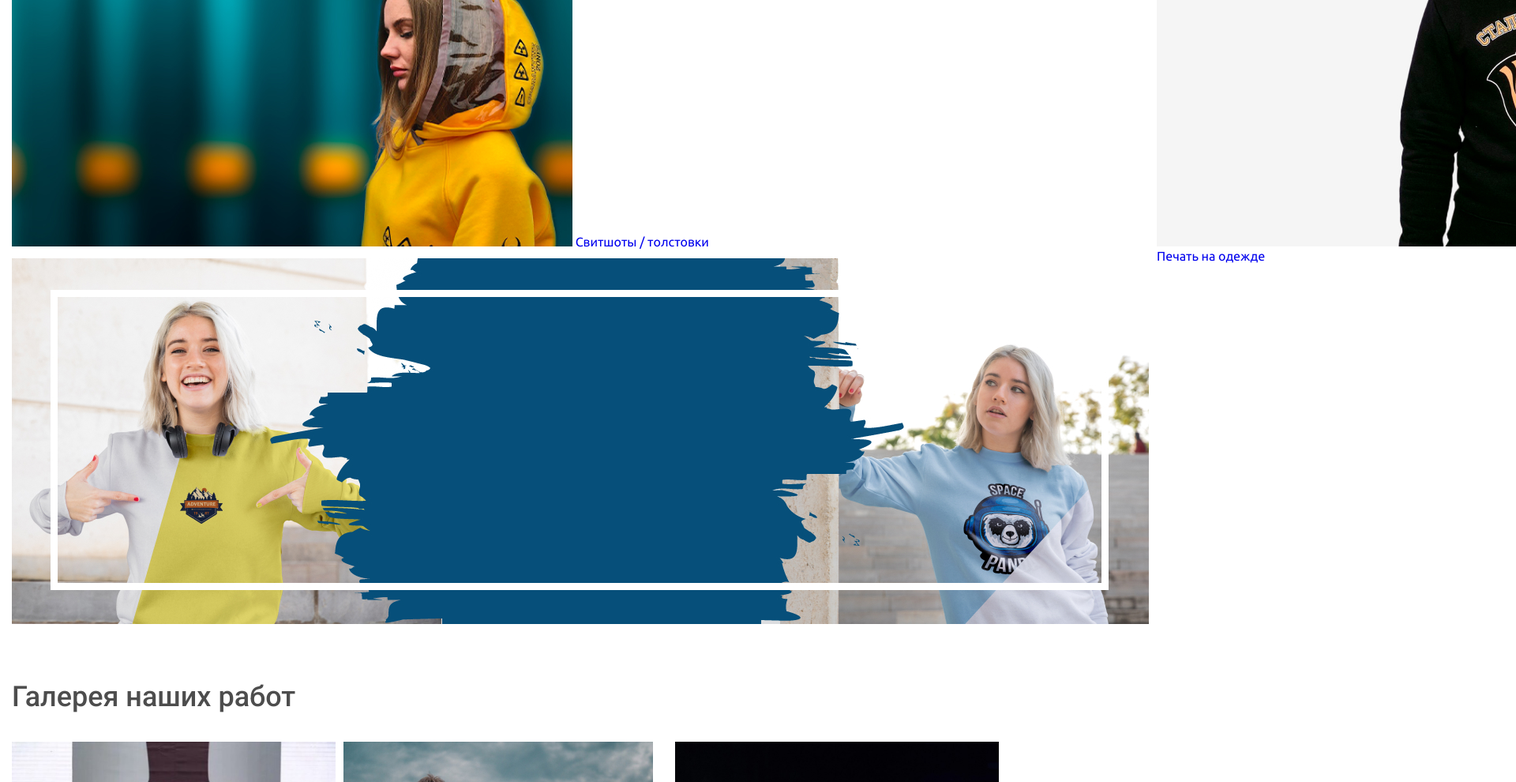
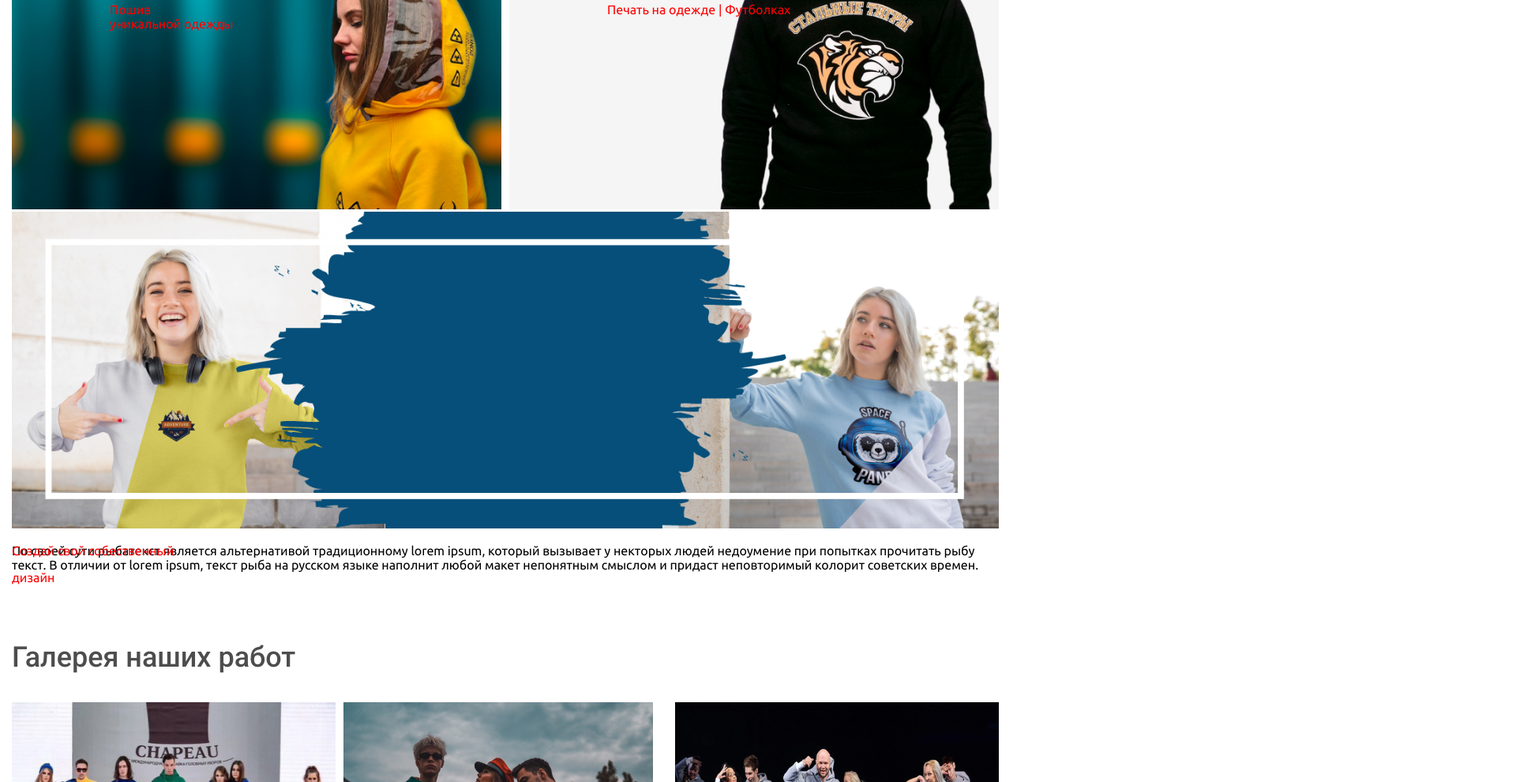
Before and after one commit to AnatoliyDemiurge/Landing-UNIKUM, a website: page app/src/index.html in a window 1280 px wide. Shown: the part 2151-3141 px from the top of the page at 79% size, 1920 px wide, since content can reach past the window. Drawn offline with nearby package versions, Linux system fonts and the light colour scheme; files that its build step writes are made by us from their sources.

Commit message:
do new services 50% and find truble with rezina of production

```diff
--- a/app/src/index.html
+++ b/app/src/index.html
@@ -168,23 +168,23 @@
 					<div class="services__card services__card-sm services__card-sm-1">
 						<div class="services__content">
 							<img src="img/services-sm-1.jpg" alt="" class="services__photo">
-							<a href='#' class="services__link">Свитшоты / толстовки</a>
+							<a href='#' class="services__link services__link-basic">Пошив <div class="services__plug"></div>уникальной одежды</a>
 						</div>
 					</div>
 					<div class="services__card services__card-sm services__card-sm-2">
 						<div class="services__content">
 							<img src="img/services-sm-2.jpg" alt="" class="services__photo">
-							<a href='#' class="services__link">Печать на одежде</a>
+							<a href='#' class="services__link services__link-basic">Печать на одежде | Футболках</a>
 						</div>
 					</div>
 					<div class="services__card services__card-lg">
 						<div class="services__content">
 							<img src="img/services-lg.jpg" alt="" class="services__photo">
-							<a href='#' class="services__link-white">
-								<p class="services__part"></p>
-								<p class="services__part-big"></p>
+							<a href='#' class="services__link services__link-white">
+								<p class="services__part">Создай свой собественный </p>
+								<p class="services__part-big">дизайн</p>
 							</a>
-							<p class="services__text"></p>
+							<p class="services__text">По своей сути рыбатекст является альтернативой традиционному lorem ipsum, который вызывает у некторых людей недоумение при попытках прочитать рыбу текст. В отличии от lorem ipsum, текст рыба на русском языке наполнит любой макет непонятным смыслом и придаст неповторимый колорит советских времен.</p>
 						</div>
 					</div>
 				</div>
--- a/app/src/style/services.scss
+++ b/app/src/style/services.scss
@@ -9,16 +9,31 @@
     &__cards{
         display:grid;
         grid-template-columns:repeat(2,1fr);
-        grid-template-rows:370px 463px;
         grid-column-gap:10px;
-        grid-row-gap:20px;
         @media screen and (max-width:1300px) {
             padding-left:15px;
             padding-right:15px;
         }
     }
-    &__card{
+    &__card-sm{
+        grid-column:span 1;
+    }
+    &__card-lg{
+        grid-column:span 2;
+    }
+    &__content{
+        position: relative;
+    }
+    &__photo{
         max-width:100%;
     }
-
+    &__link{
+        color:red;
+        display:block;
+        position: absolute;
+    }
+    &__link-basic{
+        top:20%;
+        left:20%;
+    }
 }
```
Also changed, not shown: app/build/css/styles.css, app/build/css/styles.min.css, app/build/index.html, 1 other file.
